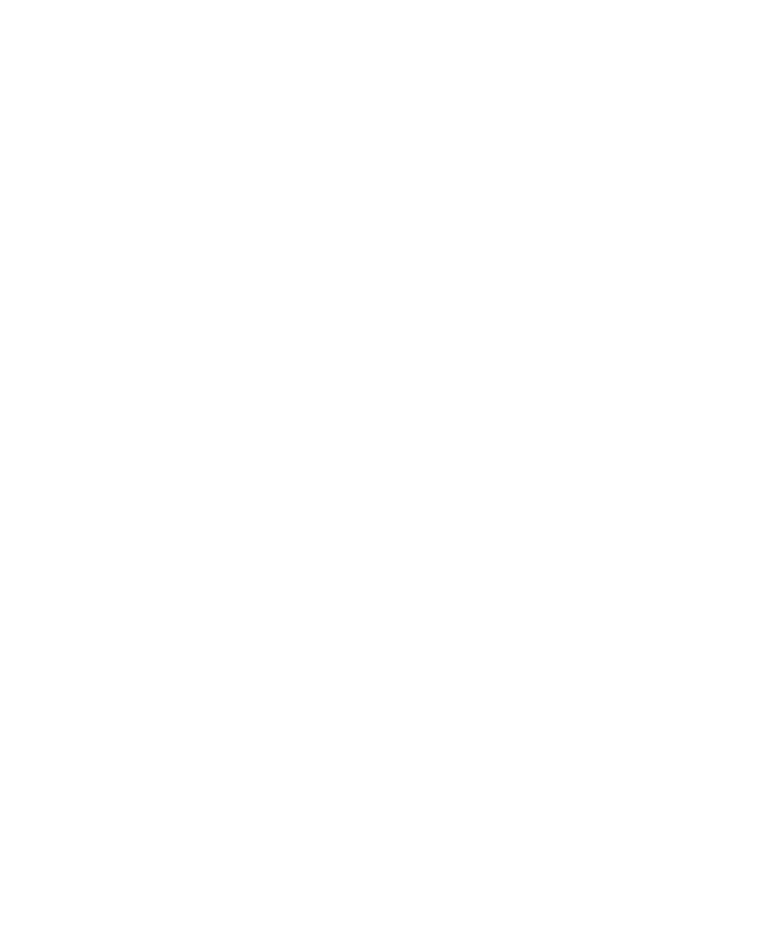
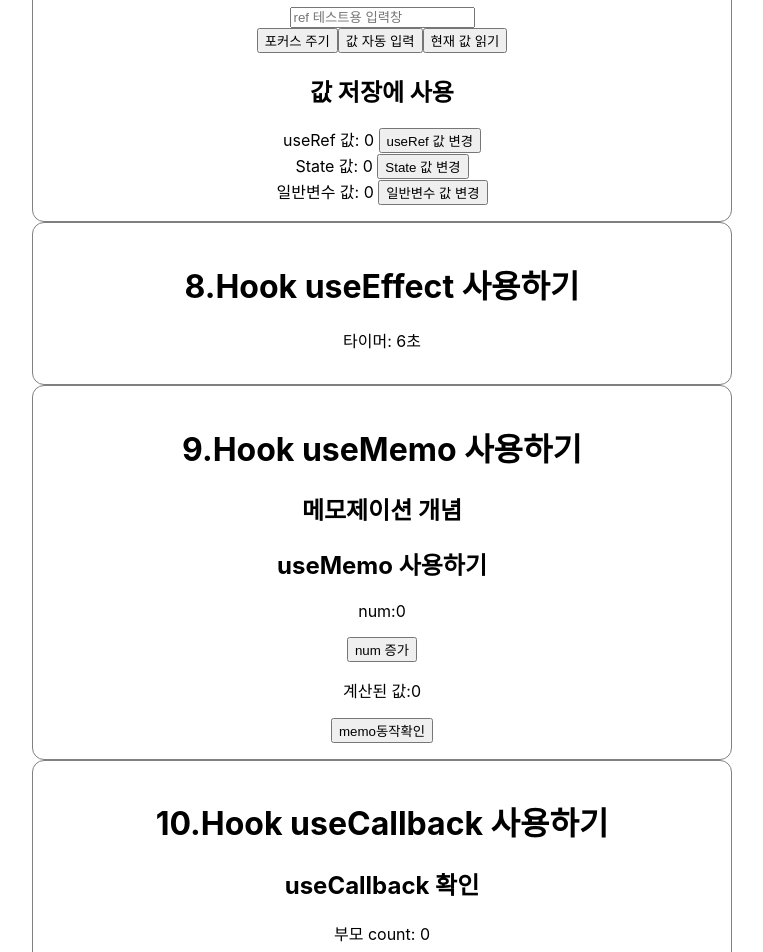
Before and after one commit to katazimi/HK_React, a React (Create React App) app in the folder my-app/: page / in a window 1280 px wide. Shown: the part 2200-3152 px from the top of the page, without its empty margins (258-1021 px from the left). Before the commit the page ends 2150 px from the top, so only its background shows below. Built offline with nearby package versions, Linux system fonts and the light colour scheme.

Commit message:
React수업_20250904

```diff
--- a/my-app/src/App.js
+++ b/my-app/src/App.js
@@ -7,6 +7,10 @@ import R03_Props, { R03_Props2, R03_Props3, R03_PropsClass } from './components/
 import R04_State, { R04_StateClass } from './components/R04_State';
 import R05_Event from './components/R05_Event';
 import R06_Loop_list from './components/R06_Loop_list';
+import R07_Hook_UseRef from './components/R07_Hook_UseRef';
+import R08_Hook_Effect from './components/R08_Hook_Effect';
+import R09_Hook_UseMemo, { MemoTest } from './components/R09_Hook_UseMemo';
+import R10_Hook_UseCallback from './components/R10_Hook_UseCallback';
 
 
 function App() {
@@ -55,6 +59,27 @@ function App() {
         <h1>6.Loop 사용하기</h1>
         <R06_Loop_list />
       </div>
+
+      <div style={divStyle}>
+        <h1>7.Hook useRef 사용하기</h1>
+        <R07_Hook_UseRef />
+      </div>
+
+      <div style={divStyle}>
+        <h1>8.Hook useEffect 사용하기</h1>
+        <R08_Hook_Effect />
+      </div>
+
+      <div style={divStyle}>
+        <h1>9.Hook useMemo 사용하기</h1>
+        <R09_Hook_UseMemo />
+      </div>
+
+      <div style={divStyle}>
+        <h1>10.Hook useCallback 사용하기</h1>
+        <R10_Hook_UseCallback />
+      </div>
+
     </div>
   );
 }
--- /dev/null
+++ b/my-app/src/components/R07_Hook_UseRef.js
@@ -0,0 +1,81 @@
+import React, { useRef } from 'react';
+
+// ref는 특정 DOM요소나 자식 컴포넌트를 직접 참조할 수 있게 해주는 기능
+// - 주로 포커스 제어
+// - ref는 current 프로퍼티 실제 DOM요소를 가리킴
+function R07_Hook_UseRef(props) {
+
+    //input 요소에 참조할 ref 선언
+    const inputRef = useRef(null);
+
+    //버튼 클릭시 입력창에 포커스 주기
+    const focusInput = () => {
+        if (inputRef.current) {
+            inputRef.current.focus();
+        }
+    }
+
+    //버튼 클릭시 입력창에 값 채우기
+    const fillValue = () => {
+        if (inputRef.current) {
+            inputRef.current.value = "리액트 공부중";
+        }
+    }
+
+    //버튼 클릭시 입력창의 값 읽기
+    const readValue = () => {
+        if (inputRef.current) {
+            alert(`입력창의 값: ${inputRef.current.value}`);
+        }
+    }
+
+    // 값 저장에 활용 가능
+    //  - 리렌더링 없이 값을 변경
+    //  - 리렌더링이 되어도 값 유지
+    const valueRef = useRef(0);
+    const [num, setNum] = React.useState(0);
+    let count = 0;
+
+    //useRef 값 변경
+    const updateRefValue = () => {
+        valueRef.current += 1;
+        console.log(`useRef: ${valueRef.current}`);
+    }
+
+    //State 값 변경
+    const updateStateValue = () => {
+        setNum((prev) => prev + 1);
+        console.log(`State: ${num + 1}`);
+    }
+
+    //일반변수 값 변경
+    const updateValue = () => {
+        count += 1;
+        console.log(`일반변수: ${count}`);
+    }
+
+    return (
+        <div>
+            {/* ref 속성으로 DOM에 참조를 연결 */}
+            <input type="text" placeholder="ref 테스트용 입력창" ref={inputRef} />
+            <div>
+                <button onClick={focusInput}>포커스 주기</button>
+                <button onClick={fillValue}>값 자동 입력</button>
+                <button onClick={readValue}>현재 값 읽기</button>
+            </div>
+            <div>
+                <h2>값 저장에 사용</h2>
+                <span>useRef 값: {valueRef.current} </span>
+                <button onClick={updateRefValue}>useRef 값 변경</button>
+                <br />
+                <span>State 값: {num} </span>
+                <button onClick={updateStateValue}>State 값 변경</button>
+                <br />
+                <span>일반변수 값: {count} </span>
+                <button onClick={updateValue}>일반변수 값 변경</button>
+            </div>
+        </div>
+    );
+}
+
+export default R07_Hook_UseRef;
--- /dev/null
+++ b/my-app/src/components/R08_Hook_Effect.js
@@ -0,0 +1,36 @@
+import React, { useEffect } from 'react';
+
+//useEffect hook: 함수형 컴포넌트에서 리액트 생명주기 구현
+// - 컴포넌트 렌더링 후 실행 시점에 따라 코드 실
+// - useEffect(기능,[]) : []의존성 배열안에 상태 변경 설정
+//      - []설정하면 렌더링 됐을 때 최초 1회만 실행
+//      - [num] num이라는 state에서 변경이 일어날때 마다 실행
+//      - 기능(실행코드) 안에서 return은 언마운트될때 실행
+// - 구현할 내용: 컴포넌트가 마운트될때 타이머 기능 실행하기
+
+function R08_Hook_Effect(props) {
+
+    const [seconds, setSeconds] = React.useState(0);
+
+    useEffect(() => {
+        //컴포넌트가 마운트(화면에 처음 렌더링)될때 실행
+        const id = setInterval(() => {
+            setSeconds((prev) => prev + 1);
+        }, 1000);
+
+        return () => clearInterval(id); //언마운트될때 타이머 제거
+    }, []); //라이프 사이클 구현
+            //[]빈배열: 마운트될때 1회 실행
+            //배열에 상태정의 - 상태가 변경될때마다 실행
+            //return 언마운트 될때 실행
+
+    //언마운트될때 실행
+    //setInterval 제거 -> 메모리/백그라운드 직접 정리
+    return (
+        <div>
+            <p>타이머: {seconds}초</p>
+        </div>
+    );
+}
+
+export default R08_Hook_Effect;
--- /dev/null
+++ b/my-app/src/components/R09_Hook_UseMemo.js
@@ -0,0 +1,73 @@
+import React, { useState, useMemo, useCallback } from 'react';
+
+// useMemo: 계산 결과값을 재생성 방지
+// useCallback: 함수 재생성 방지
+
+// 일반적인 방법으로 확인
+const MemoTest = () => {
+
+    //파라미터로 값을 받아서 계산을 실행하는 함수
+    const memoTest = (n) => {
+        return n * n;
+    }
+
+    console.log(memoTest(5)); // 계산결과: 25
+    console.log(memoTest(5)); // 계산결과: 25
+
+    //useMemo 개념 확인
+    const memo = {}; //객체(json형태)
+
+    const memoTest2 = (n) => {
+        if (memo[n] !== undefined) {
+            return memo[n]; //동일한 결과값이 있으므로 값을 바로 반환
+        }
+        //처음 계산한다면 계산 실행후 결과 저장
+        memo[n] = n * n;
+        return memo[n];
+    }
+    console.log("memo구현:", memoTest2(5)); // 계산결과: 25
+    console.log("memo구현:", memoTest2(5)); // 계산결과: 25
+}
+
+function R09_Hook_UseMemo(props) {
+
+    const [num, setNum] = useState(0); //계산에 사용될 값
+    const [other, setOther] = useState(false); //다른용도
+
+    //파라미터로 값을 받아서 계산을 실행하는 함수
+    const expensiveCalculation = (n) => {
+        let total = 0;
+        for (let i = 1; i <= 5000000; i++) {
+            total += i % (n + 1);
+        }
+        return total;
+    }
+    //useMemo를 사용해서 계산 기능을 설정하면 num값이 변경될때마다 계산 실행
+    const memoizedValue = useMemo(() => expensiveCalculation(num), [num]);
+
+    //useCallback(func,[])
+    //함수 memoization을 제공 -> 리렌더링되면 함수도 새로 생성됨
+    // 자식 컴포넌트에 props로 함수를 전달할 때 유용
+    const handelClick = useCallback(() => {
+        setNum((prev) => prev + 1);
+    }, [setNum]);
+
+    return (
+        <div>
+            <div>
+                <h2>메모제이션 개념</h2>
+                <MemoTest />
+                <div>
+                    <h2>useMemo 사용하기</h2>
+                    <p>num:{num}</p>
+                    <button onClick={handelClick}>num 증가</button>
+                    <p>계산된 값:{memoizedValue}</p>
+                    <button onClick={() => setOther((s) => !s)}>memo동작확인</button>
+                </div>
+            </div>
+        </div>
+    );
+}
+
+export default R09_Hook_UseMemo;
+export { MemoTest };
--- /dev/null
+++ b/my-app/src/components/R10_Hook_UseCallback.js
@@ -0,0 +1,38 @@
+import React, { useCallback, useState } from 'react';
+
+//자식 컴포넌트
+// - memo함수: 부모 컴포넌트가 리렌더링되더라도, props가 변경되지 않으면 리렌더링을 방지
+const ChildButton = React.memo(({ onClick }) => {
+    console.log("자식 컴포넌트 렌더링");
+    return (
+        <button onClick={onClick}>자식 버튼</button>
+    );
+})
+
+function R10_Hook_UseCallback(props) {
+
+    const [count, setCount] = useState(0);
+    const [text, setText] = useState("");
+
+    //부모 컴포넌트에서 state가 자주 변경되는데, 자식컴포넌트는 꼭 렌더링될 필요가 없는 경우 -> 성능최적화
+    const handleClick = useCallback(() => {
+        alert("자식버튼 클릭됨");
+    }, []); //의존성 배열[]을 비워두면 최초 1회만 함수 생성
+
+    const handleClick2 = () => {
+        alert("자식버튼 클릭됨");
+    }
+
+    return (
+        <div>
+            <h2>useCallback 확인</h2>
+            <p>부모 count: {count}</p>
+            <button onClick={() => setCount(count + 1)}>부모 count 증가</button>
+            <br />
+            <ChildButton onClick={handleClick} />
+
+        </div>
+    );
+}
+
+export default R10_Hook_UseCallback;
```
